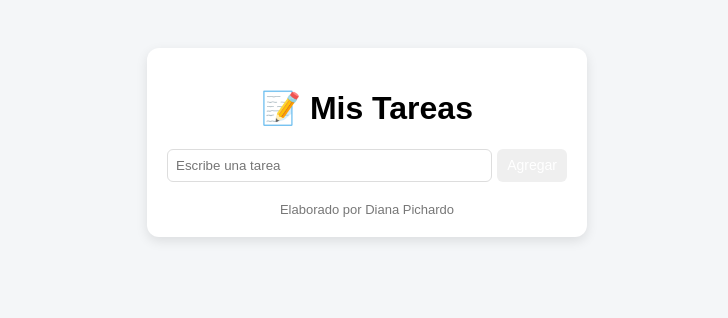
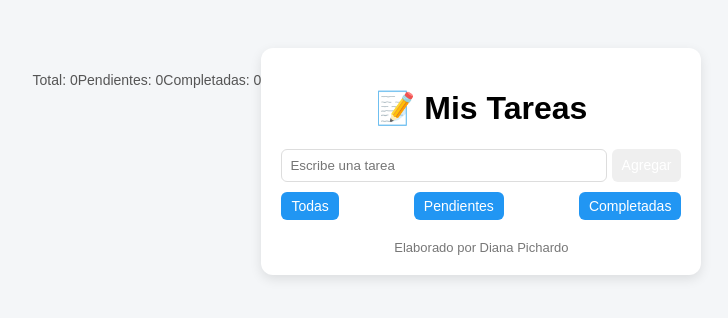
Before and after one commit to DianaPichardo03/backend-todo, a website: page index.html in a window 1280 px wide. Shown: the whole page, without its empty margins (273-1001 px from the left). Drawn offline with Linux system fonts and the light colour scheme; no server answers.

Commit message:
contadores y Filtros

```diff
--- a/app.js
+++ b/app.js
@@ -1,9 +1,22 @@
 const API = "https://backend-todo-3d74.onrender.com";
+
+let tareasGlobal = [];
+let filtroActual = "todas";
 
 async function cargarTareas() {
 
   const res = await fetch(`${API}/tareas`);
-  const data = await res.json();
+  tareasGlobal = await res.json();
+  renderizar();
+}
+function renderizar() {
+  let data = tareasGlobal;
+  if (filtroActual === "pendientes") {
+      data = data.filter(t => !t.hecha);
+  }
+    if (filtroActual === "completadas") {
+ data = data.filter(t => t.hecha);
+  }
 
   const lista = document.getElementById("lista");
 
@@ -12,19 +25,18 @@ async function cargarTareas() {
   data.forEach(t => {
 
     const li = document.createElement("li");
+
+    const total = data.length;
     const texto = document.createElement("span");
     texto.textContent = t.titulo;
-
     if (t.hecha) {
       texto.classList.add("done");
     }
-
      const checkbox = document.createElement("input");
       checkbox.type = "checkbox";
       checkbox.checked = t.hecha;
 
     checkbox.onchange = async () => {
-
     await fetch(`${API}/tareas/${t.id}`, {
       method: "PUT",
      headers: {
@@ -34,18 +46,18 @@ async function cargarTareas() {
        hecha: checkbox.checked
         })
       });
-
     cargarTareas();
     };
+
 
     const editBtn = document.createElement("button");
     editBtn.textContent = "✏️";
     editBtn.classList.add("btn-edit")
     editBtn.onclick = async () => {
 
-      const nuevoTitulo = prompt("Editar tarea:", t.titulo);
+      const nuevo = prompt("Editar tarea:", t.titulo);
 
-      if (!nuevoTitulo) return;
+      if (!nuevo) return;
 
       await fetch(`${API}/tareas/${t.id}`, {
         method: "PUT",
@@ -85,6 +97,23 @@ async function cargarTareas() {
 
     lista.appendChild(li);
   });
+
+  const total = tareasGlobal.length;
+  const completadas =
+    tareasGlobal.filter(t => t.hecha).length;
+    const pendientes =
+    total - completadas;
+
+    document.getElementById("total").textContent =
+    `Total: ${total}`;
+    document.getElementById("completadas").textContent =
+    `Completadas: ${completadas}`;
+      document.getElementById("pendientes").textContent =
+    `Pendientes: ${pendientes}`;
+}
+function filtro(tipo) {
+  filtroActual = tipo;
+   renderizar();
 }
 
 async function agregarTarea() {
--- a/index.html
+++ b/index.html
@@ -8,6 +8,11 @@
    <title>📝 Tareas</title>
      <link rel="stylesheet" href="style.css">
 
+     <div class="contador">
+    <p id="total">Total: 0</p>
+    <p id="pendientes">Pendientes: 0</p>
+    <p id="completadas">Completadas: 0</p>
+</div>
 </head>
 
 <body>
@@ -20,6 +25,12 @@
       <button onclick="agregarTarea()">Agregar</button>
 
    </div>
+   <div class="filtros">
+  <button onclick="filtro('todas')">Todas</button>
+  <button onclick="filtro('pendientes')">Pendientes</button>
+  <button onclick="filtro('completadas')">Completadas</button>
+</div>
+
     <ul id="lista"></ul>
 <footer class="footer">
       Elaborado por Diana Pichardo
--- a/style.css
+++ b/style.css
@@ -68,6 +68,14 @@ li {
   border-radius: 6px;
 }
 
+.contador {
+  margin-top: 10px;
+  display: flex;
+  justify-content: space-between;
+  font-size: 14px;
+  color: #555;
+}
+
 .done {
   text-decoration: line-through;
   color: gray;
@@ -79,3 +87,18 @@ li {
   font-size: 13px;
   color: #777;
 }
+
+.filtros {
+  display: flex;
+  justify-content: space-between;
+  margin-top: 10px;
+  margin-bottom: 10px;
+}
+
+.filtros button {
+  background: #2196F3;
+}
+
+.filtros button:hover {
+  background: #1976D2;
+}
```
Lines whose indentation alone changed are shown as unchanged.
